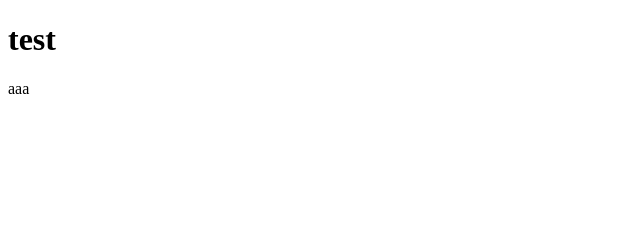
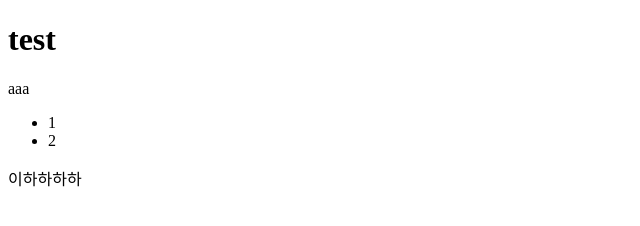
Before and after one commit to ar4132/git_test, a plain HTML site: page index.html in a window 1280 px wide. Shown: the whole page, without its empty margins (0-640 px from the left). Drawn offline with Linux system fonts and the light colour scheme.

Commit message:
리스트 추가
20150107

```diff
--- a/index.html
+++ b/index.html
@@ -8,5 +8,12 @@
     <body>
         <h1>test</h1>
         <p>aaa</p>
+        <ul>
+        	<li>1</li>
+        	<li>2</li>
+        </ul>
+        <div>
+        	<p>이하하하하</p>
+        </div>
     </body>
 </html>
```
